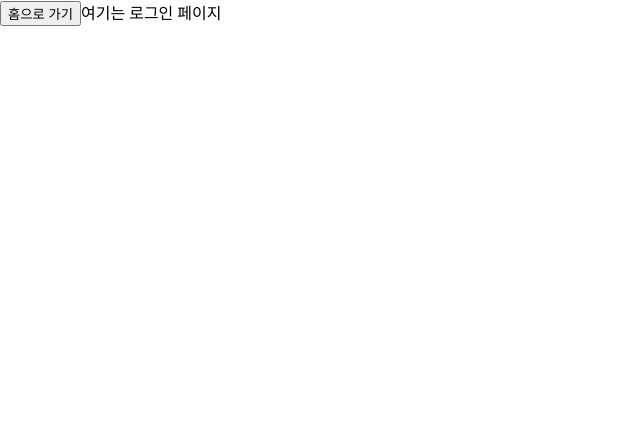
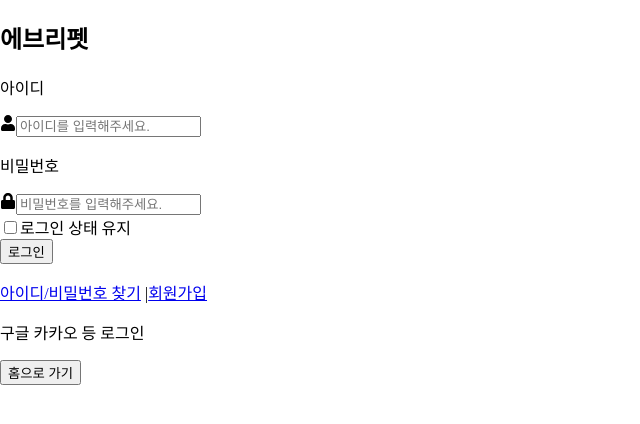
Before and after one commit to Kyungmin-University-Team-Project/everypet, a React (Create React App) app in the folder frontend/: page /login in a window 1280 px wide. Shown: the top 424 px of the page, without its empty margins (0-640 px from the left). Built offline with nearby package versions, Linux system fonts and the light colour scheme.

Commit message:
:sparkles: 로그인 페이지 html 작성 및 라우터 설정

```diff
--- a/frontend/src/pages/auth/Login.tsx
+++ b/frontend/src/pages/auth/Login.tsx
@@ -1,15 +1,70 @@
-import React from 'react';
-import {Link} from "react-router-dom";
+import { Link, useLocation } from "react-router-dom";
+import { FaUser, FaLock } from "react-icons/fa";
+import { useEffect, useState } from "react";
+import Signup from "./Signup";
+import Findauth from "./Findauth";
 
 const Login = () => {
+  const location = useLocation();
+  const [showLoginForm, setShowLoginForm] = useState(true);
+
+  // 뒤로가기 눌렀을 떄 로그인 폼 보이기
+  useEffect(() => {
+    if (
+      location.pathname === "/login/signup" ||
+      location.pathname === "/login/forgot-password"
+    ) {
+      setShowLoginForm(false);
+    } else {
+      setShowLoginForm(true);
+    }
+  }, [location.pathname]);
+
   return (
     <div>
+      <section id="login-section">
+        <h1>에브리펫</h1>
+        {showLoginForm && (
+          <form>
+            <label htmlFor="username">
+              <p>아이디</p>
+              <FaUser />
+              <input
+                placeholder="아이디를 입력해주세요."
+                id="username"
+                name="username"
+              />
+            </label>
+            <label htmlFor="password">
+              <p>비밀번호</p>
+              <FaLock />
+              <input
+                type="password"
+                placeholder="비밀번호를 입력해주세요."
+                id="password"
+                name="password"
+              />
+            </label>
+            <label htmlFor="checkbox">
+              <div>
+                <input type="checkbox" id="checkbox" />
+                <span>로그인 상태 유지</span>
+              </div>
+            </label>
+            <button>로그인</button>
+            <p>
+              <Link to="/login/forgot-password">아이디/비밀번호 찾기</Link> |
+              <Link to="/login/signup">회원가입</Link>
+            </p>
+            <p>구글 카카오 등 로그인</p>
+          </form>
+        )}
+      </section>
+      {location.pathname === "/login/signup" ? <Signup /> : null}
+      {location.pathname === "/login/forgot-password" ? <Findauth /> : null}
       <Link to="/">
-                <button>
-                    홈으로 가기
-                </button>
+        <button>홈으로 가기</button>
       </Link>
-            여기는 로그인 페이지
     </div>
   );
 };
--- a/frontend/src/pages/auth/Signup.tsx
+++ b/frontend/src/pages/auth/Signup.tsx
@@ -1,11 +1,13 @@
-import React from 'react';
+import React from "react";
 
 const Signup = () => {
-    return (
-        <div>
-            여기는 회원가입 페이지
-        </div>
-    );
+  return (
+    <div>
+      <h1>dssdsdds</h1>
+      여기는 회원가입 페sdsdsdsd이지asasasas
+      <p>adsdas</p>
+    </div>
+  );
 };
 
 export default Signup;
```
Also changed, not shown: frontend/src/App.tsx (+13 -2 lines). Lines whose indentation alone changed are shown as unchanged.
